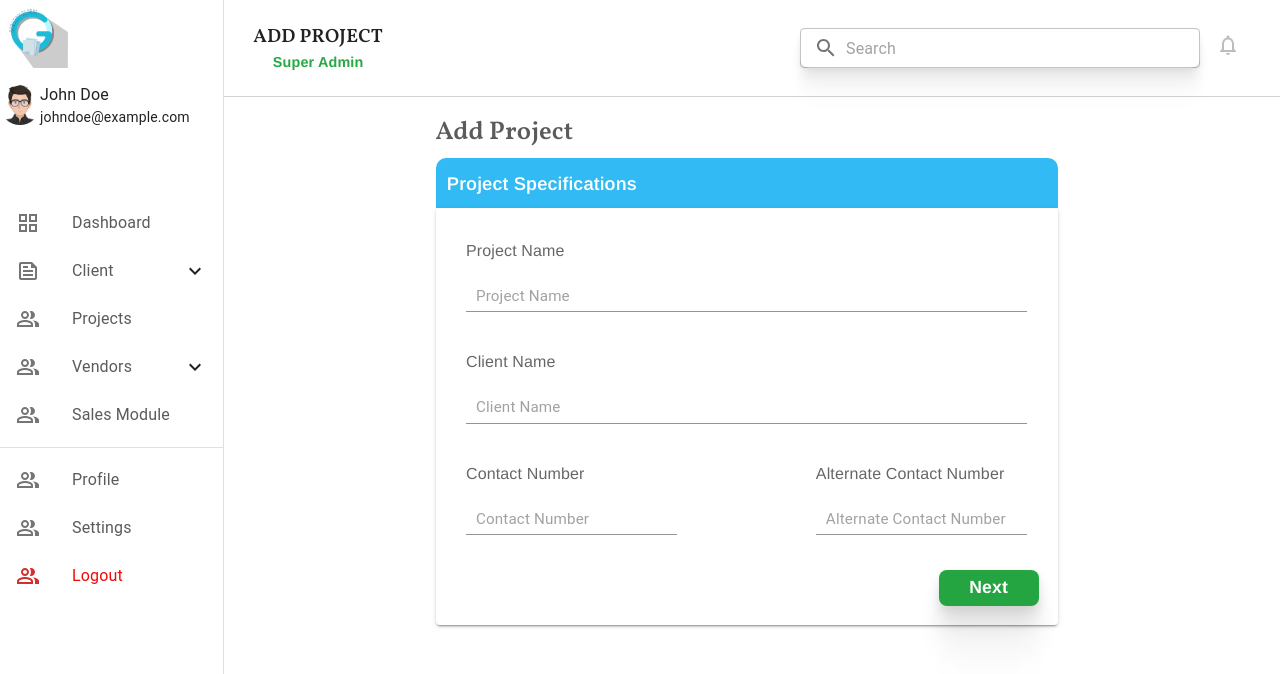
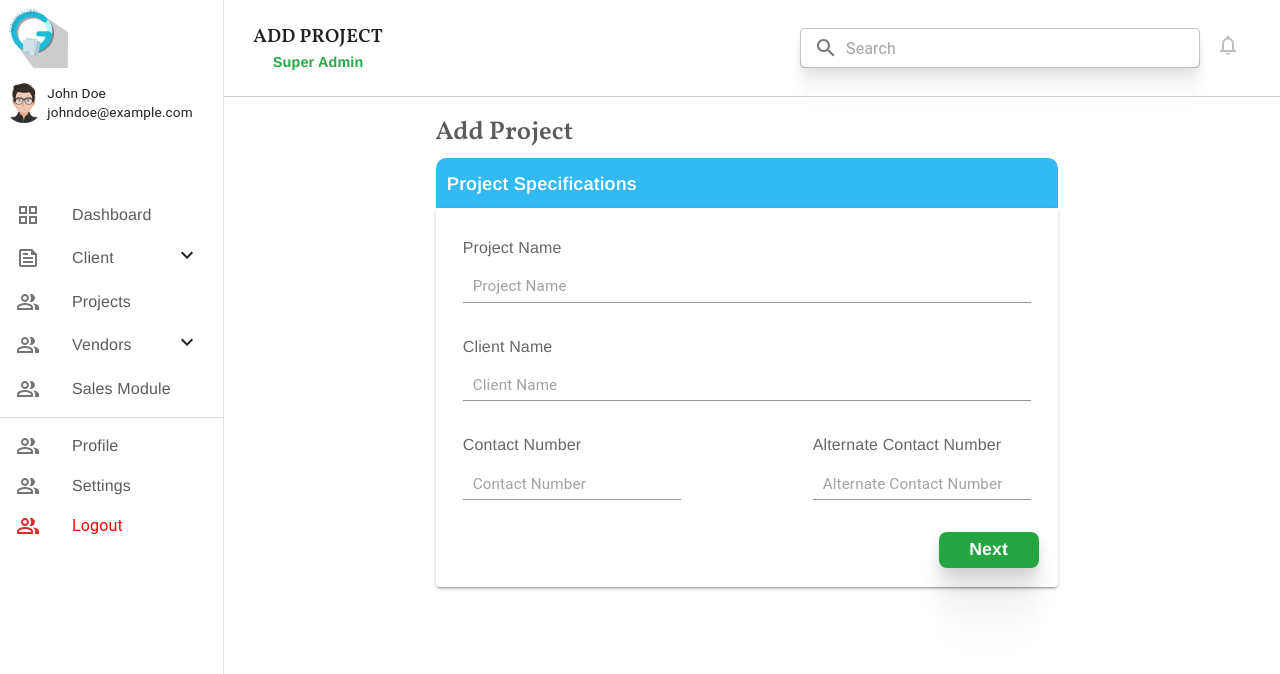
Before and after one commit to pushpak1308/Scrunity_Global, a React (Create React App) app in the folder scrutinyglobal/: page /add-project in a window 1280 px wide. Shown: the top 674 px of the page. Built offline with nearby package versions, Linux system fonts and the light colour scheme.

Commit message:
mui drawer

```diff
--- a/scrutinyglobal/src/MuiComponents/MuiDrawer/Index.js
+++ b/scrutinyglobal/src/MuiComponents/MuiDrawer/Index.js
@@ -67,12 +67,14 @@ export default function MuiDrawer({ active }) {
             </Link>
           </Grid>
           <Grid item container alignItems="center">
-            <Grid item>
+            <Grid item className="userDetails-photo">
               <Avatar alt={userDetails.name} src={userDetails.avatar} />
             </Grid>
             <Grid item direction="column">
-              <Typography component="div">{userDetails.name}</Typography>
-              <Typography variant="body2" component="div">
+              <Typography component="div" className="userDetails-text">
+                {userDetails.name}
+              </Typography>
+              <Typography variant="body2" className="userDetails-text">
                 {userDetails.email}
               </Typography>
             </Grid>
--- a/scrutinyglobal/src/MuiComponents/MuiDrawer/SidebarButtons/CollapseButton.js
+++ b/scrutinyglobal/src/MuiComponents/MuiDrawer/SidebarButtons/CollapseButton.js
@@ -1,24 +1,33 @@
 import { ExpandLess, ExpandMore } from "@mui/icons-material";
 import {
   Collapse,
+  Grid,
   List,
   ListItem,
   ListItemButton,
   ListItemIcon,
-  ListItemText,
+  Typography,
 } from "@mui/material";
+import "../Style.css";
 import React from "react";
 
 const CollapseButton = ({ text, icon, open, handleClick, children }) => {
   return (
     <>
       <ListItem disablePadding>
-        <ListItemButton onClick={handleClick}>
-          <ListItemIcon>{icon}</ListItemIcon>
-          <ListItemText className="sidebar-text">{text}</ListItemText>
-          {open ? <ExpandLess /> : <ExpandMore />}
+        <ListItemButton className="remove-extraBoldness" onClick={handleClick}>
+          <Grid container justifyContent="space-between">
+            <Grid item container direction="row" alignItems="center" md={10}>
+              <ListItemIcon>{icon}</ListItemIcon>
+              <Typography className="sidebar-text">{text}</Typography>
+            </Grid>
+            <Grid item md={2}>
+              {open ? <ExpandLess /> : <ExpandMore />}
+            </Grid>
+          </Grid>
         </ListItemButton>
       </ListItem>
+
       <Collapse in={open} timeout="auto" unmountOnExit className="subList">
         <List component="div">{children}</List>
       </Collapse>
--- a/scrutinyglobal/src/MuiComponents/MuiDrawer/SidebarButtons/LinkButton.js
+++ b/scrutinyglobal/src/MuiComponents/MuiDrawer/SidebarButtons/LinkButton.js
@@ -1,25 +1,19 @@
-import {
-  ListItem,
-  ListItemButton,
-  ListItemIcon,
-  ListItemText,
-} from "@mui/material";
+import { ListItem, ListItemButton, ListItemIcon } from "@mui/material";
 
 import { styled } from "@mui/system";
 import React from "react";
 import "../Style.css";
 import { Link } from "react-router-dom";
 
-const StyledListItemText = styled(ListItemText)(({ theme, isActive }) => ({
-  fontFamily: "Arimo",
-  fontSize: "80%",
+const Paper = styled("div")(({ theme, isActive }) => ({
+  // fontFamily: "Arimo",
+  // fontSize: "100%",
   fontWeight: isActive ? "700" : "400",
-  textDecoration: "none",
-  color: isActive ? "#31BAF4" : "",
+  color: isActive ? "#31BAF4" : "inherit",
 }));
 
 const StyledListItemButton = styled(ListItemButton)(({ theme, isActive }) => ({
-  backgroundColor: isActive ? "#DEF5FF" : "sssss",
+  backgroundColor: isActive ? "#DEF5FF" : "inherit",
   borderRadius: "50px",
 }));
 
@@ -34,9 +28,9 @@ const LinkButton = ({
     <StyledListItemButton isActive={active}>
       <ListItemIcon>{icon}</ListItemIcon>
       <Link to={`/${link}`} className={className}>
-        <StyledListItemText isActive={active} className={className}>
+        <Paper isActive={active} className={className}>
           {text}
-        </StyledListItemText>
+        </Paper>
       </Link>
     </StyledListItemButton>
   </ListItem>
--- a/scrutinyglobal/src/MuiComponents/MuiDrawer/Style.css
+++ b/scrutinyglobal/src/MuiComponents/MuiDrawer/Style.css
@@ -4,7 +4,16 @@
 }
 
 .userDetails {
-  margin: 0.7rem;
+  /* margin-left: 2% !important; */
+}
+
+.userDetails-text {
+  font-size: 85% !important;
+  padding-left: 2%;
+}
+
+.userDetails-photo {
+  padding-left: 2%;
 }
 
 .sidebar-grid {
@@ -18,8 +27,10 @@
 
 .sidebar-text {
   color: #5b5b5b;
+  font-family: "Arimo" !important;
   font-size: 100%;
-  text-decoration: none;
+  font-weight: 400 !important;
+  text-decoration: none !important;
 }
 
 .list-grid {
--- a/scrutinyglobal/src/MuiComponents/MuiDropDown/Index.js
+++ b/scrutinyglobal/src/MuiComponents/MuiDropDown/Index.js
@@ -22,7 +22,6 @@ export const MuiDropDown = ({
         id={`${name}-autocomplete`}
         value={value}
         size="small"
-        // className={className ? className : "arimo-input-label"}
         defaultValue={defaultValue}
         onChange={(event, newValue) => {
           onChange({
@@ -39,6 +38,7 @@ export const MuiDropDown = ({
             placeholder={label}
             variant="standard"
             size="small"
+            className={className ? className : "arimo-input-label"}
             // InputProps={{
             //   ...params.InputProps,
             //   style: { paddingLeft: "10px" },
--- a/scrutinyglobal/src/MuiComponents/MuiTextField/Style.css
+++ b/scrutinyglobal/src/MuiComponents/MuiTextField/Style.css
@@ -28,3 +28,11 @@
   padding: 0.7rem !important;
   width: 100%;
 }
+
+.forAddProject {
+  font-family: "Arimo" !important;
+  font-size: 100% !important;
+  font-weight: 400 !important;
+  padding: 0.5rem !important;
+  width: 100%;
+}
--- a/scrutinyglobal/src/Screens/SuperAdmin/Client/Style.css
+++ b/scrutinyglobal/src/Screens/SuperAdmin/Client/Style.css
@@ -76,6 +76,13 @@
   padding: 1.8rem;
 }
 
+.profile-detail-grid {
+  padding-left: 1.8rem;
+  padding-right: 1.8rem;
+  padding-bottom: 1.8rem;
+  padding-top: 0.2rem;
+}
+
 .section-heading {
   background: #31baf4;
   font-family: "Arimo";
--- a/scrutinyglobal/src/Screens/SuperAdmin/Profile.js
+++ b/scrutinyglobal/src/Screens/SuperAdmin/Profile.js
@@ -45,7 +45,7 @@ const Profile = () => {
   };
 
   const content = (
-    <Grid container className="client-detail-grid">
+    <Grid container className="profile-detail-grid">
       <Grid item md={11.5} textAlign="right">
         <MuiContainedButton
           type={"submit"}
--- a/scrutinyglobal/src/Screens/SuperAdmin/Project/AddProject.js
+++ b/scrutinyglobal/src/Screens/SuperAdmin/Project/AddProject.js
@@ -277,7 +277,7 @@ const AddProject = () => {
           label="Project Name"
           // defaultValue={reduxData?.city || ""}
           onChange={onChangeProjectName}
-          className="forAddClient"
+          className="forAddProject"
         />
       </Grid>,
       <Grid item>
@@ -287,7 +287,7 @@ const AddProject = () => {
           onChange={onChangeClientName}
           options={["Client", "Premium", "Vendor"]}
           label="Client Name"
-          className="forAddClient"
+          className="forAddProject"
         /> */}
         <MuiTextField
           type="text"
@@ -295,7 +295,7 @@ const AddProject = () => {
           label="Client Name"
           // defaultValue={reduxData?.city || ""}
           onChange={onChangeClientName}
-          className="forAddClient"
+          className="forAddProject"
         />
       </Grid>,
       <Grid item>
@@ -307,7 +307,7 @@ const AddProject = () => {
               label="Contact Number"
               // defaultValue={reduxData?.city || ""}
               onChange={onChangeContactNumber}
-              className="forAddClient"
+              className="forAddProject"
             />
           </Grid>
           <Grid item md={5}>
@@ -317,7 +317,7 @@ const AddProject = () => {
               label="Alternate Contact Number"
               // defaultValue={reduxData?.state || ""}
               onChange={onChangeAlternateContactNumber}
-              className="forAddClient"
+              className="forAddProject"
             />
           </Grid>
         </Grid>
@@ -334,7 +334,7 @@ const AddProject = () => {
               // defaultValue={reduxData?.city || ""}
               onChange={onChangeStartDate}
               placeholder="01-07-2024"
-              className="forAddClient"
+              className="forAddProject"
             />
           </Grid>
           <Grid item md={5}>
@@ -345,7 +345,7 @@ const AddProject = () => {
               // defaultValue={reduxData?.city || ""}
               onChange={onChangeEndDate}
               placeholder="01-07-2024"
-              className="forAddClient"
+              className="forAddProject"
             />
           </Grid>
         </Grid>
@@ -357,7 +357,7 @@ const AddProject = () => {
           value={projectHead}
           label="Project Head"
           onChange={onChangeProjectHead}
-          className="forAddClient"
+          className="forAddProject"
         />
       </Grid>,
       <Grid item>
@@ -367,7 +367,7 @@ const AddProject = () => {
           label="Pre Sales SPOC"
           // defaultValue={reduxData?.state || ""}
           onChange={onChangeSPOC}
-          className="forAddClient"
+          className="forAddProject"
         />
       </Grid>,
     ],
@@ -380,7 +380,7 @@ const AddProject = () => {
           placeholder="College Students"
           options={["College Students", "audienceType 2", "audienceType 3"]}
           label="Audience Type"
-          className="forAddClient"
+          className="forAddProject"
         />
       </Grid>,
       <Grid item>
@@ -390,7 +390,7 @@ const AddProject = () => {
           label="Project Budget"
           placeholder="Ex 40,000"
           onChange={onChangeProjectBudget}
-          className="forAddClient"
+          className="forAddProject"
         />
       </Grid>,
       <Grid item>
@@ -399,7 +399,7 @@ const AddProject = () => {
           value={description}
           label="Description"
           onChange={onChangeDescription}
-          className="forAddClient"
+          className="forAddProject"
         />
       </Grid>,
     ],
@@ -412,7 +412,7 @@ const AddProject = () => {
           placeholder="USD"
           options={["USD", "INR", "EURO"]}
           label="Billing Currency"
-          className="forAddClient"
+          className="forAddProject"
         />
       </Grid>,
       <Grid item>
@@ -422,7 +422,7 @@ const AddProject = () => {
           onChange={onChangeCountry}
           options={["USA", "INDIA", "EUROPE"]}
           label="Country"
-          className="forAddClient"
+          className="forAddProject"
         />
       </Grid>,
       <Grid item>
@@ -432,7 +432,7 @@ const AddProject = () => {
           label="Document(id any)"
           placeholder=""
           onChange={onChangeDocument}
-          className="forAddClient"
+          className="forAddProject"
         />
       </Grid>,
     ],
@@ -464,6 +464,7 @@ const AddProject = () => {
             rows={rows}
             columns={columns}
             checkboxSelection={true}
+            disablePagination={true}
             columnVisibilityModel={columnVisibilityModel}
           />
         </Grid>
--- a/scrutinyglobal/src/Screens/SuperAdmin/Project/Style.css
+++ b/scrutinyglobal/src/Screens/SuperAdmin/Project/Style.css
@@ -81,8 +81,8 @@
 }
 
 .assignVendor-list-datagrid {
-  /* width: auto; */
-  margin-left: 2rem !important;
+  width: 98%;
+  /* margin-left: 2rem !important; */
 }
 /*
 .quotation-dropdown {
```
Also changed, not shown: scrutinyglobal/src/Screens/SuperAdmin/Vendor/AddVendor.js.
